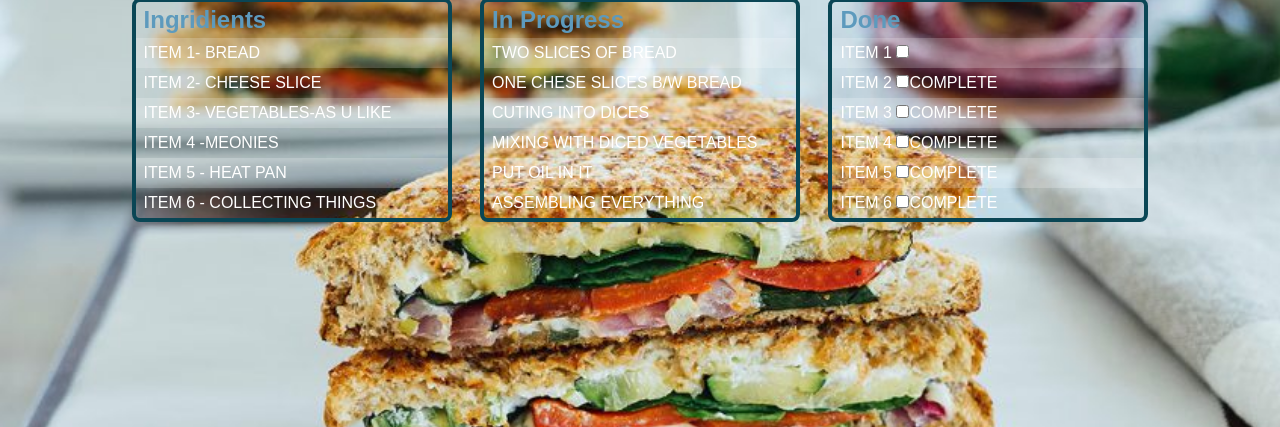
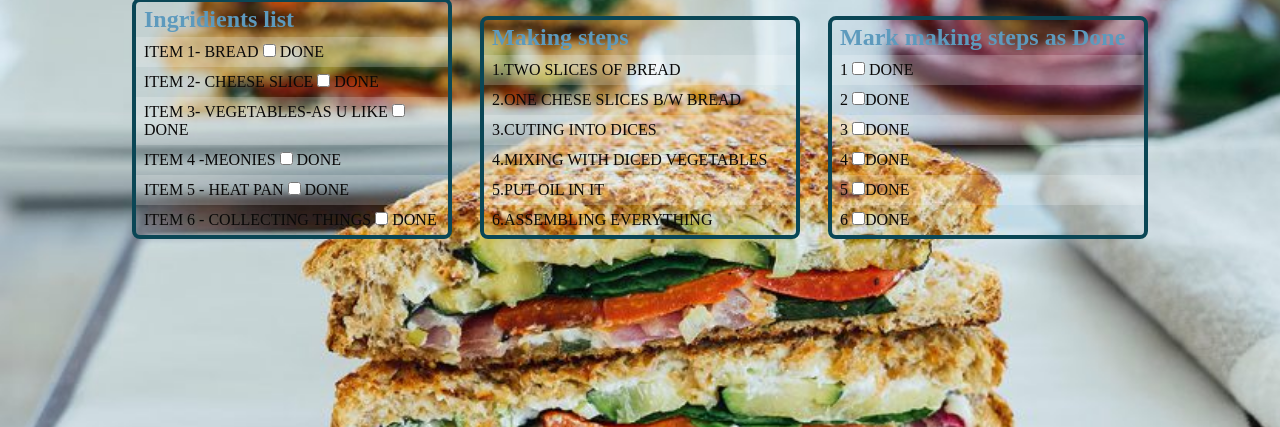
Before and after one commit to Bhuvnish/css_pseudo_selectors, a plain HTML site: page index.html in a window 1280 px wide. Shown: the part 184-611 px from the top of the page. Drawn offline with Linux system fonts and the light colour scheme.

Commit message:
making changes in layout

```diff
--- a/css/main.css
+++ b/css/main.css
@@ -13,13 +13,13 @@ body {
     font-size: 16px;
     background-color: black;
 
-    font-family: Arial, Helvetica, sans-serif;
+    font-family:'Times New Roman', Times, serif ;
     background-image: url(../images/ll.jpg);
     background-repeat: no-repeat;
     background-size:cover;
 
 
-    color: white;
+    color: rgb(10, 9, 9);
 }
 
 header > h1 { text-align:center; padding: 8px; }
--- a/index.html
+++ b/index.html
@@ -26,53 +26,65 @@
 
 
         <article id="todo">
-            <h2>Ingridients</h2>
+            <h2>Ingridients list</h2>
 
             <ul class="todo">
                 <li>item 1-  Bread
-
+                    <input type="checkbox"><span> done</span>
+                     </li>
+                <li>item 2-   cheese slice
+                    <input type="checkbox"><span> done</span>
                 </li>
-                <li>item 2-   cheese slice</li>
-                <li>item 3- vegetables-as u like</li>
-                <li>item 4 -meonies</li>
-                <li>item 5 - Heat pan</li>
-                <li>item 6 - collecting things</li>
+                <li>item 3- vegetables-as u like
+                    <input type="checkbox"><span> done</span>
+                </li>
+                <li>item 4 -meonies
+                    <input type="checkbox"><span> done</span>
+                </li>
+                <li>item 5 - Heat pan
+                    <input type="checkbox"><span> done</span>
+                </li>
+                <li>item 6 - collecting things
+                    <input type="checkbox"><span> done</span>
+                </li>
             </ul>
         </article>
 
         <article id="inprogress">
-            <h2>In Progress</h2>
+            <h2>Making steps</h2>
             <ul class="inprogress">
-                <li> Two slices of bread</li>
-                <li> one chese slices b/w bread </li>
-                <li> cuting into dices</li>
-                <li> mixing with diced vegetables</li>
-                <li>put oil in it  </li>
-                <li> assembling everything </li>
+                <li> 1.Two slices of bread
+
+                </li>
+                <li> 2.one chese slices b/w bread </li>
+                <li> 3.cuting into dices</li>
+                <li> 4.mixing with diced vegetables</li>
+                <li>5.put oil in it  </li>
+                <li> 6.assembling everything </li>
             </ul>
         </article>
 
         <article id="done">
-            <h2>Done</h2>
+            <h2> Mark  making steps as Done</h2>
             <ul class="done">
-                <li>item 1
-                    <input type="checkbox"><span></span>
+                <li> 1
+                    <input type="checkbox"><span> done</span>
                 </li>
-                <li>item 2
-                    <input type="checkbox"><span>complete</span>
+                <li> 2
+                    <input type="checkbox"><span>done</span>
                 </li>
-                <li>item 3
-                    <input type="checkbox"><span>complete</span>
+                <li>3
+                    <input type="checkbox"><span>done</span>
                 </li>
-                <li>item 4
-                    <input type="checkbox"><span>complete</span>
+                <li> 4
+                    <input type="checkbox"><span>done</span>
                 </li>
 
-                <li>item 5
-                    <input type="checkbox"><span>complete</span>
+                <li> 5
+                    <input type="checkbox"><span>done</span>
                 </li>
-                <li>item 6
-                    <input type="checkbox"><span>complete</span>
+                <li> 6
+                    <input type="checkbox"><span>done</span>
                 </li>
             </ul>
         </article>
```
